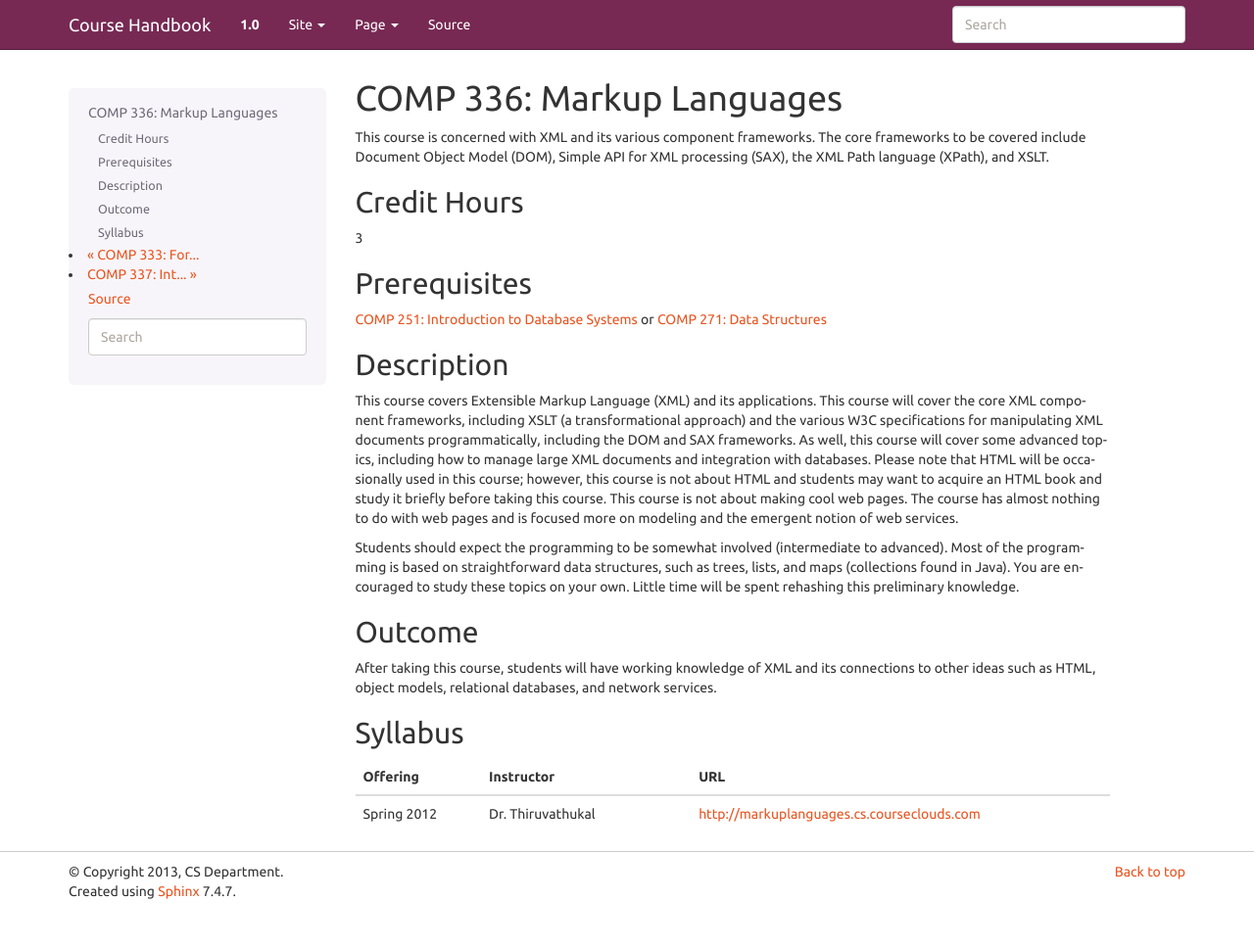
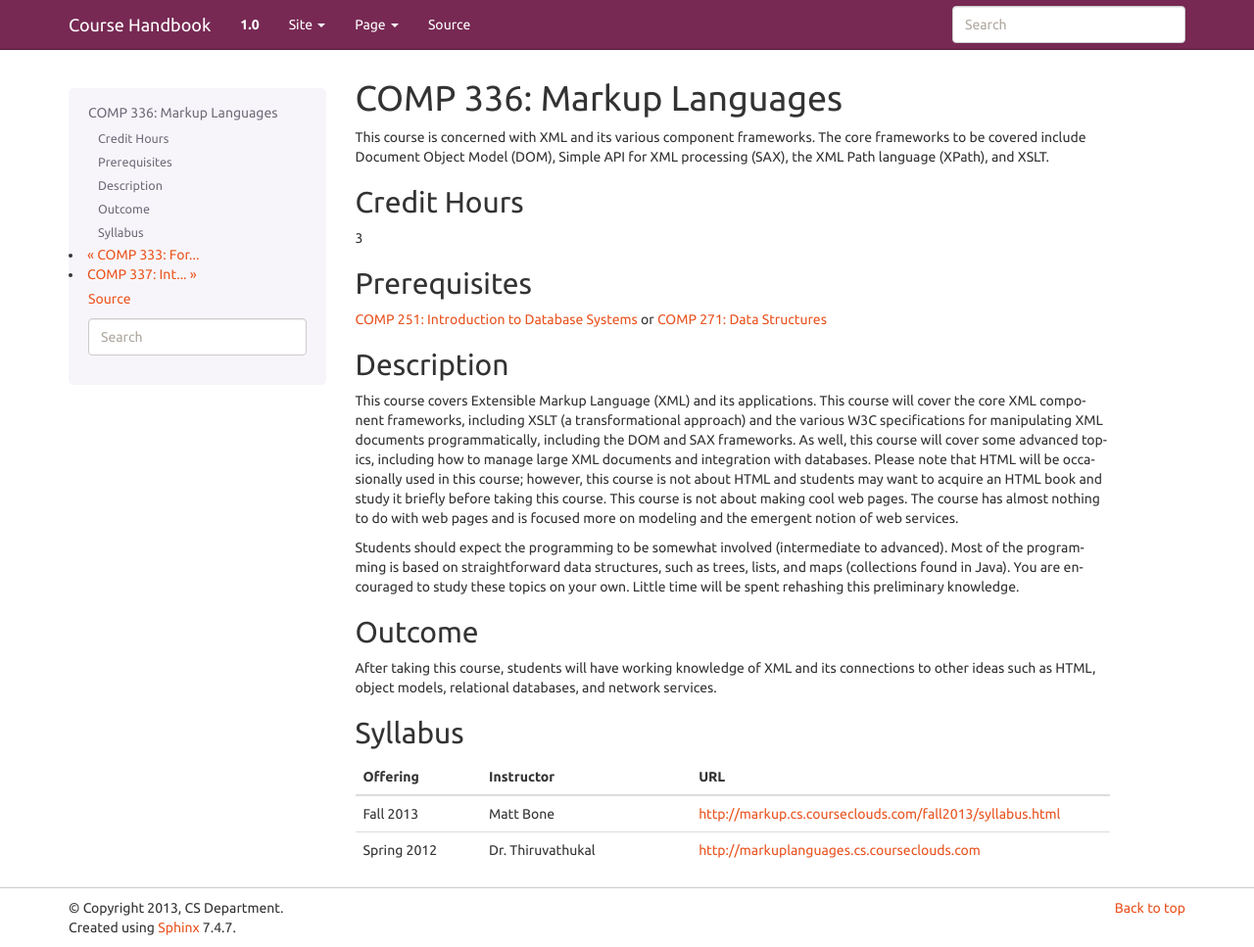
Before and after one commit to kyang5/coursedescriptions, a Sphinx documentation site: the page built from source/comp336.rst, in a window 1280 px wide and 967 px high. Shown: the whole window at 98% size. Built offline with Sphinx 7.4.7, drawn with Linux system fonts in a browser that asks for light colours.

Commit message:
Updated syllabus info for COMP 336

```diff
--- a/source/comp336.rst
+++ b/source/comp336.rst
@@ -49,4 +49,5 @@ Syllabus
     :header: "Offering", "Instructor", "URL"
     :widths: 15, 25, 50
 
+	"Fall 2013", "Matt Bone", "http://markup.cs.courseclouds.com/fall2013/syllabus.html"
     "Spring 2012", "Dr. Thiruvathukal", "http://markuplanguages.cs.courseclouds.com"
```
